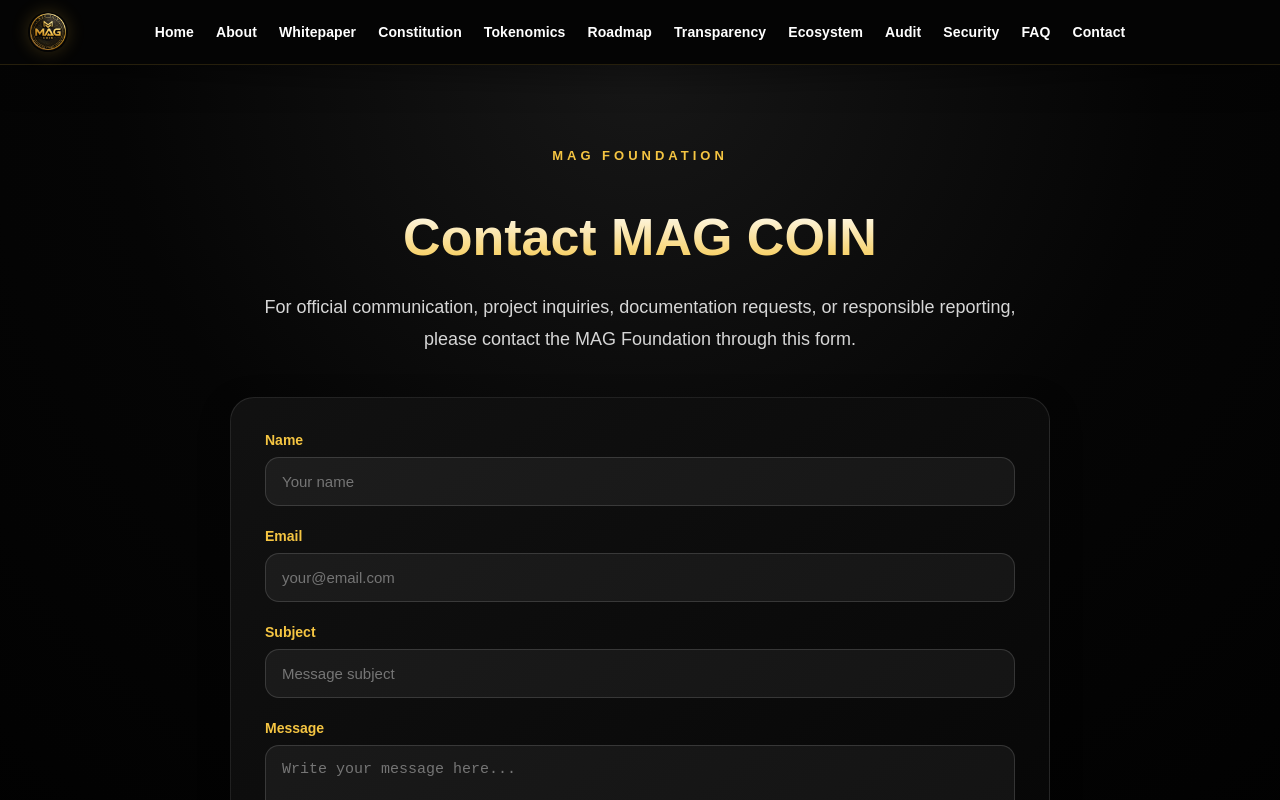
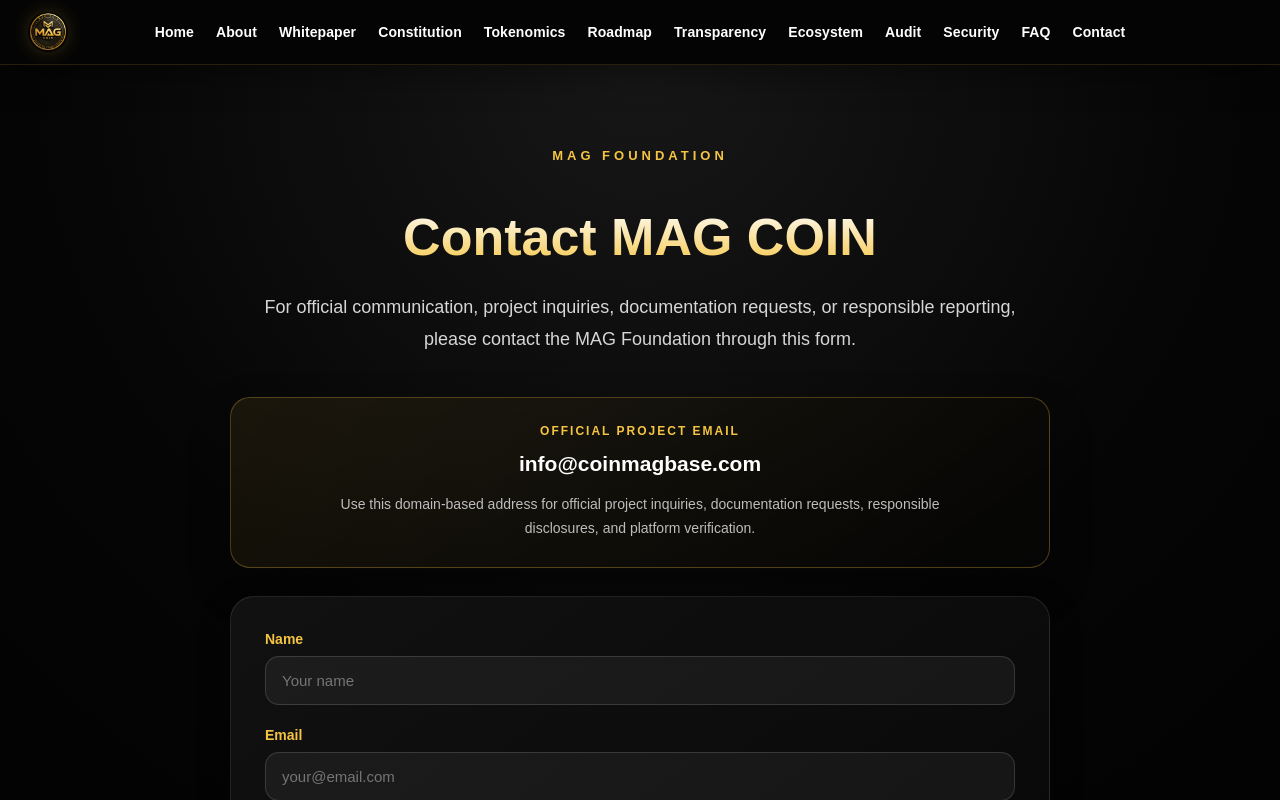
Before and after one commit to MAGZOWN/mag-coin-website, a Next.js app: page /contact in a window 1280 px wide. Shown: the top 800 px of the page. Built offline with nearby package versions, Linux system fonts and the light colour scheme.

Commit message:
Phase 19.1: Publish official MAG COIN domain email across website

```diff
--- a/app/contact/page.tsx
+++ b/app/contact/page.tsx
@@ -63,10 +63,32 @@ export default function Contact() {
             Foundation through this form.
           </p>
 
+          <aside
+            style={styles.officialContact}
+            className="magCard cardHover fadeIn"
+            aria-label="Official MAG COIN contact email"
+          >
+            <p style={styles.officialContactLabel}>OFFICIAL PROJECT EMAIL</p>
+
+            <a
+              href="mailto:info@coinmagbase.com"
+              style={styles.emailLink}
+              aria-label="Email MAG COIN at info@coinmagbase.com"
+            >
+              info@coinmagbase.com
+            </a>
+
+            <p style={styles.officialContactText}>
+              Use this domain-based address for official project inquiries,
+              documentation requests, responsible disclosures, and platform
+              verification.
+            </p>
+          </aside>
+
           <form
             onSubmit={handleSubmit}
             style={styles.form}
-            className="cardHover fadeIn"
+            className="magCard cardHover fadeIn"
           >
             <input
               type="text"
@@ -199,6 +221,42 @@ const styles: Record<string, CSSProperties> = {
     margin: "0 auto 42px",
   },
 
+  officialContact: {
+    marginBottom: "28px",
+    padding: "26px",
+    borderRadius: "20px",
+    border: "1px solid rgba(245,197,66,.28)",
+    background:
+      "linear-gradient(145deg, rgba(245,197,66,.08), rgba(5,5,5,.96))",
+    boxShadow: "0 18px 42px rgba(0,0,0,.26)",
+  },
+
+  officialContactLabel: {
+    margin: "0 0 10px",
+    color: "#f5c542",
+    fontSize: "12px",
+    fontWeight: 800,
+    letterSpacing: "2px",
+  },
+
+  emailLink: {
+    display: "inline-block",
+    color: "#ffffff",
+    fontSize: "21px",
+    fontWeight: 800,
+    lineHeight: 1.5,
+    textDecoration: "none",
+    overflowWrap: "anywhere",
+  },
+
+  officialContactText: {
+    maxWidth: "650px",
+    margin: "12px auto 0",
+    color: "#bdbdbd",
+    fontSize: "14px",
+    lineHeight: 1.75,
+  },
+
   form: {
     background:
       "linear-gradient(145deg, rgba(18,18,18,.96), rgba(5,5,5,.96))",
```
